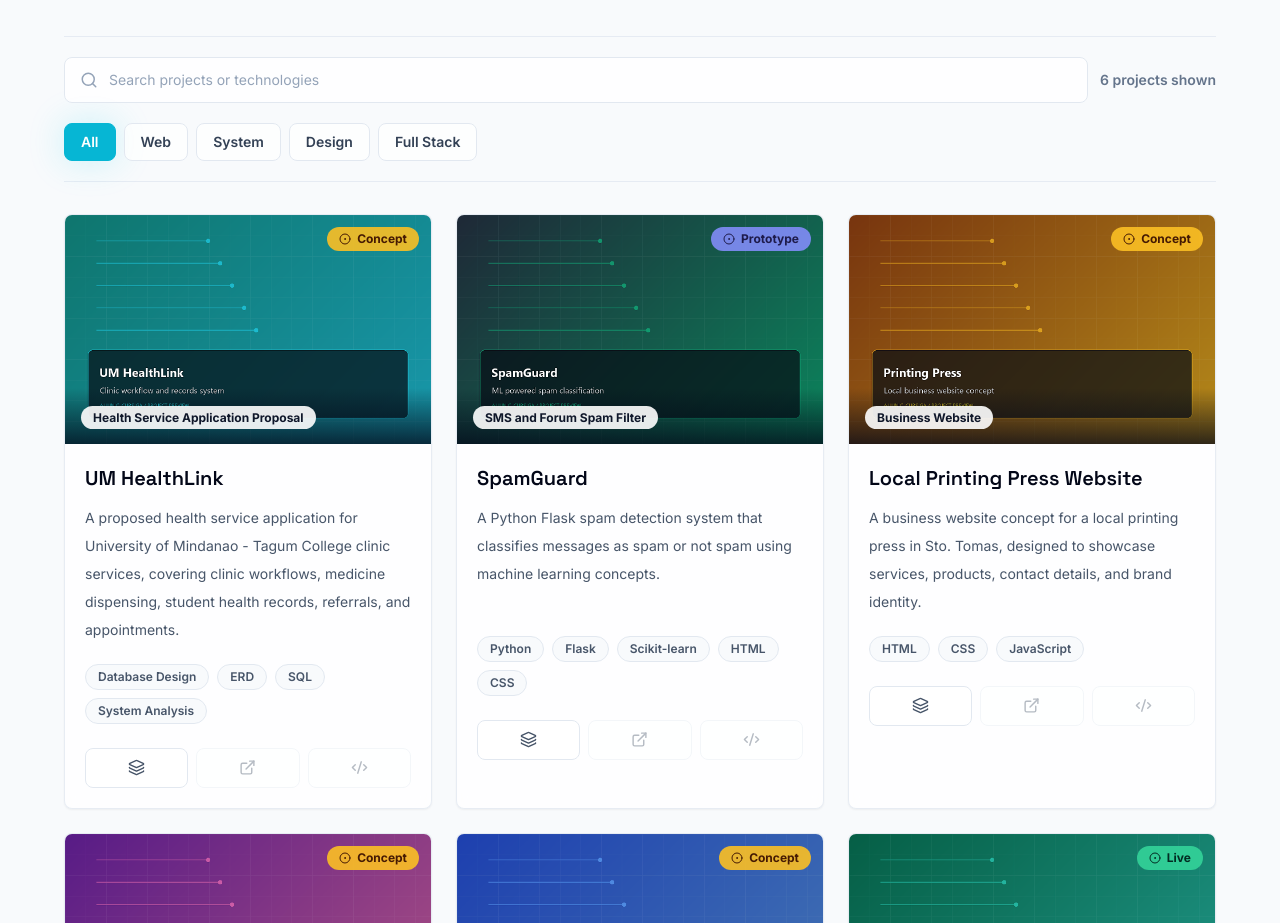
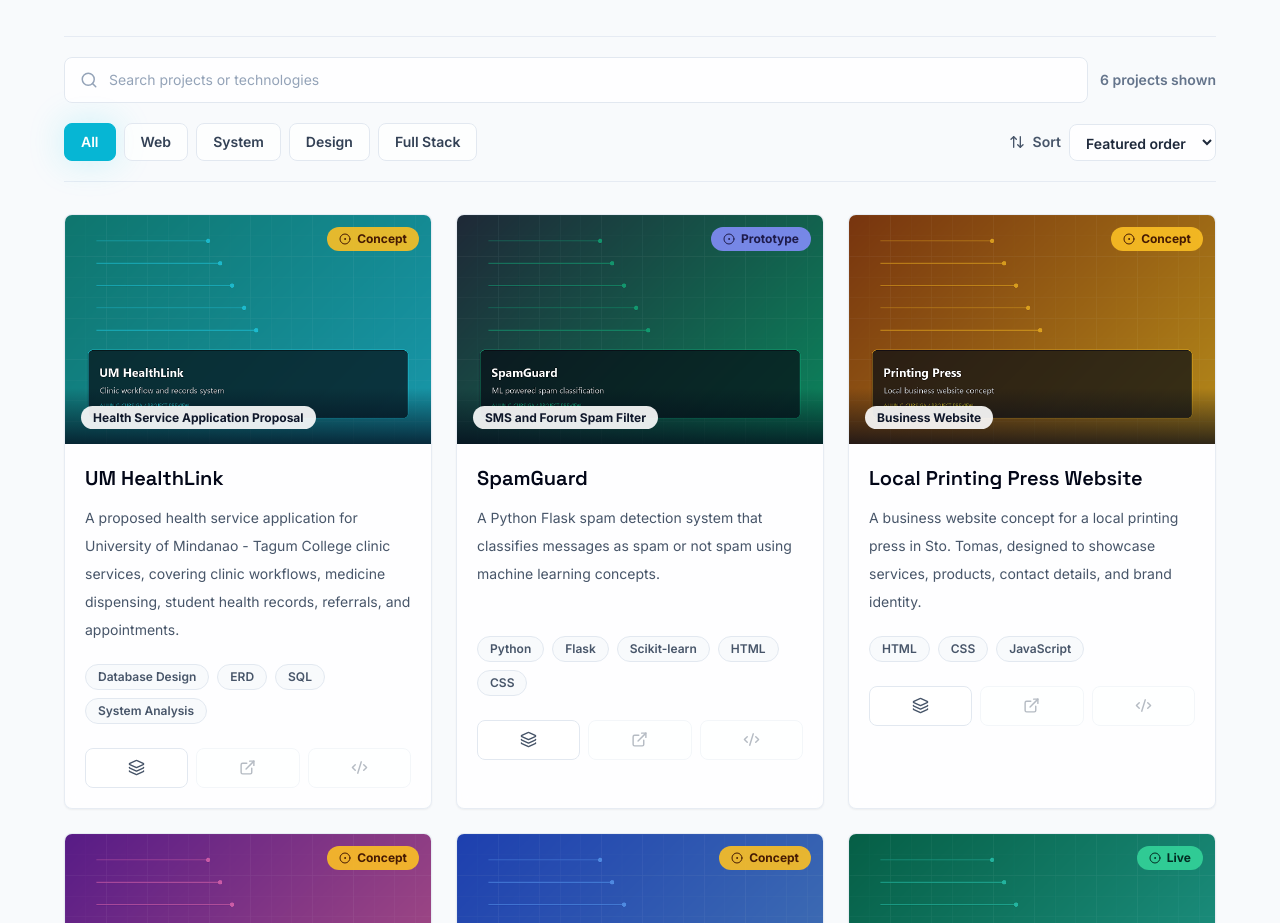
Before and after one commit to Nakauli/aljun-cursiga-portfolio, a React (Vite) app: page / in a window 1280 px wide. Shown: the part 3620-4543 px from the top of the page. Built offline with nearby package versions, Linux system fonts and the light colour scheme.

Commit message:
feat: add flexible project sorting

```diff
--- a/src/components/Projects.jsx
+++ b/src/components/Projects.jsx
@@ -1,6 +1,6 @@
 import { useEffect, useMemo, useState } from "react";
 import { AnimatePresence, motion } from "framer-motion";
-import { CheckCircle2, CircleDot, Code2, ExternalLink, Layers3, Search, X } from "lucide-react";
+import { ArrowUpDown, CheckCircle2, CircleDot, Code2, ExternalLink, Layers3, Search, X } from "lucide-react";
 import SectionHeader from "./SectionHeader.jsx";
 import { projectFilters, projects } from "../data/projects.js";
 
@@ -10,21 +10,32 @@
   Live: "bg-emerald-400/90 text-emerald-950",
 };
 
+const statusPriority = { Live: 0, Prototype: 1, Concept: 2 };
+
 export default function Projects() {
   const [activeFilter, setActiveFilter] = useState("All");
   const [query, setQuery] = useState("");
+  const [sortMode, setSortMode] = useState("featured");
   const [selectedProject, setSelectedProject] = useState(null);
 
   const visibleProjects = useMemo(() => {
     const normalizedQuery = query.trim().toLowerCase();
 
-    return projects.filter((project) => {
+    const matchingProjects = projects.filter((project) => {
       const matchesFilter = activeFilter === "All" || project.filters.includes(activeFilter);
       const searchableText = [project.title, project.type, project.description, ...project.tech].join(" ").toLowerCase();
       const matchesQuery = !normalizedQuery || searchableText.includes(normalizedQuery);
       return matchesFilter && matchesQuery;
     });
-  }, [activeFilter, query]);
+
+    if (sortMode === "name") {
+      return [...matchingProjects].sort((a, b) => a.title.localeCompare(b.title));
+    }
+    if (sortMode === "status") {
+      return [...matchingProjects].sort((a, b) => statusPriority[a.status] - statusPriority[b.status]);
+    }
+    return matchingProjects;
+  }, [activeFilter, query, sortMode]);
 
   useEffect(() => {
     if (!selectedProject) return undefined;
@@ -74,6 +85,7 @@
               {visibleProjects.length} {visibleProjects.length === 1 ? "project" : "projects"} shown
             </p>
           </div>
+          <div className="flex flex-col gap-4 lg:flex-row lg:items-center lg:justify-between">
             <div className="flex flex-wrap gap-2" aria-label="Filter projects by category">
               {projectFilters.map((filter) => (
                 <button
@@ -89,6 +101,20 @@
                   {filter}
                 </button>
               ))}
+            </div>
+            <label className="flex items-center gap-2 text-sm font-semibold text-slate-600 dark:text-slate-300">
+              <ArrowUpDown size={16} aria-hidden="true" />
+              <span>Sort</span>
+              <select
+                value={sortMode}
+                onChange={(event) => setSortMode(event.target.value)}
+                className="rounded-[8px] border border-slate-200 bg-white/80 px-3 py-2 text-sm font-semibold text-slate-800 outline-none transition focus:border-cyan-500 focus:ring-2 focus:ring-cyan-500/20 dark:border-white/10 dark:bg-[#0b1d2b] dark:text-white"
+              >
+                <option value="featured">Featured order</option>
+                <option value="name">Name A-Z</option>
+                <option value="status">Most complete</option>
+              </select>
+            </label>
           </div>
         </div>
 
@@ -178,6 +204,7 @@
               onClick={() => {
                 setQuery("");
                 setActiveFilter("All");
+                setSortMode("featured");
               }}
               className="mt-3 text-sm font-semibold text-cyan-700 hover:underline dark:text-cyan-300"
             >
```
Lines whose indentation alone changed are shown as unchanged.
